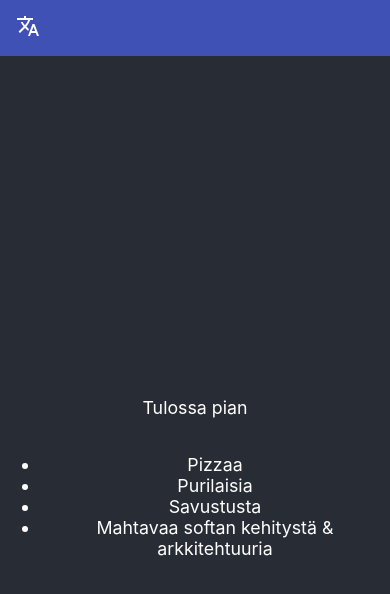
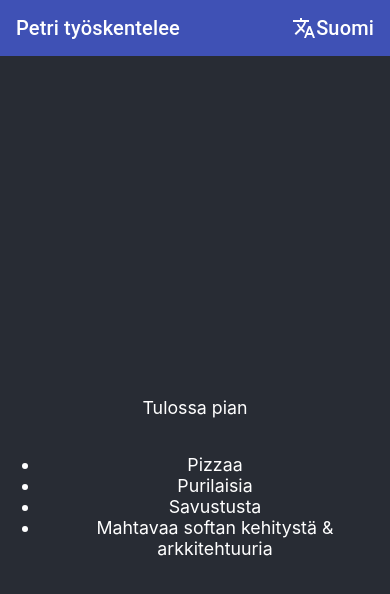
Before and after one commit to Petsuri/petri.works, a React (Create React App) app in the folder site/client/: page / in a window 390 px wide. Shown: the top 594 px of the page. Built offline with nearby package versions, Linux system fonts and the light colour scheme.

Commit message:
Added possibility change language and improved top menu bar

```diff
--- a/site/client/src/TopMenu.tsx
+++ b/site/client/src/TopMenu.tsx
@@ -1,29 +1,90 @@
-import { AppBar, makeStyles, Theme, Toolbar, Typography } from "@material-ui/core";
-import React from "react";
+import { AppBar, IconButton, makeStyles, Menu, MenuItem, Theme, Toolbar, Typography } from "@material-ui/core";
+import React, { MouseEvent, useState } from "react";
 import { useTranslation } from "react-i18next";
+import i18n from './i18n';
 import LanguageIcon from "./icons/LanguageIcon";
+import { Locale } from "./locales/Locale";
 
 const useStyles = makeStyles((theme: Theme) => ({
-    title: {
+    titleDesktop: {
         flexGrow: 1,
         display: 'none',
         [theme.breakpoints.up('sm')]: {
           display: 'block',
         },
       },
-}));
+    titleMobile: {
+        flexGrow: 1,
+        display: 'none',
+        [theme.breakpoints.down('xs')]: {
+          display: 'block',
+        },
+      },
+    }
+));
 
 const TopMenu = (): JSX.Element => {
+
+    const languageMenuId: string = 'change-language-menu-id';
+
+    const [anchorEl, setAnchorEl] = useState<Element | null>(null);
+    const [locale, setLocale] = useState<Locale>(Locale.finnish());
     const { t } = useTranslation();
     const classes = useStyles();
+    const isLanguageMenuOpen = Boolean(anchorEl);
+
+    const handleLanguageMenuOpen = (event: MouseEvent): void => {
+        setAnchorEl(event.currentTarget);
+    }
+
+    const changeLocale = (newLocale: Locale): void => {
+        i18n.changeLanguage(newLocale.locale);
+        setLocale(newLocale);
+        handleMenuClose();
+    }
+
+    const handleMenuClose = () => {
+        setAnchorEl(null);
+      };
+
+    const renderMenu = (
+        <Menu
+          anchorEl={anchorEl}
+          anchorOrigin={{ vertical: 'top', horizontal: 'right' }}
+          id={languageMenuId}
+          keepMounted
+          transformOrigin={{ vertical: 'top', horizontal: 'right' }}
+          open={isLanguageMenuOpen}
+          onClose={handleMenuClose}
+        >
+          <MenuItem onClick={() => changeLocale(Locale.finnish())}>{Locale.finnish().name}</MenuItem>
+          <MenuItem onClick={() => changeLocale(Locale.english())}>{Locale.english().name}</MenuItem>
+        </Menu>
+      );
+
 
     return <AppBar position="static">
         <Toolbar>
-        <Typography variant="h6" className={classes.title}>
+        <Typography variant="h6" className={classes.titleDesktop}>
             {t('main.works')}
         </Typography>
+        <Typography variant="h6" className={classes.titleMobile}>
+            {t('main.works_short')}
+        </Typography>
         <div>
-        <LanguageIcon />
+            <IconButton
+                edge="end"
+                aria-label="account of current user"
+                aria-controls={languageMenuId}
+                aria-haspopup="true"
+                onClick={handleLanguageMenuOpen}
+                color="inherit" >
+                <LanguageIcon />
+                <Typography variant="h6">
+                    {locale.name}
+                </Typography>
+            </IconButton>
+            {renderMenu}
         </div>
         </Toolbar>
     </AppBar>;
--- a/site/client/src/i18n.ts
+++ b/site/client/src/i18n.ts
@@ -1,12 +1,16 @@
 import i18n from 'i18next';
 import { initReactI18next } from 'react-i18next';
 import translationFI from './locales/fi/translation.json';
+import translationEN from './locales/en/translation.json';
 
 
 const translations = {
     fi: {
-        translation: translationFI
-    }
+        translation: translationFI,
+    },
+    en: {
+        translation: translationEN,
+    },
 };
 
 i18n
@@ -14,7 +18,7 @@ i18n
 .init({
     resources: translations,
     lng: 'fi',
-    fallbackLng: 'fi',
+    fallbackLng: 'en',
     debug: false,
     interpolation: {
         escapeValue: false, // not needed for react as it escapes by default
--- /dev/null
+++ b/site/client/src/locales/Locale.ts
@@ -0,0 +1,16 @@
+export class Locale {
+    readonly locale: string;
+    readonly name: string;
+
+    public static finnish = (): Locale =>
+        new Locale('fi', 'Suomi');
+
+    public static english = (): Locale =>
+    new Locale('en', 'English');
+
+    constructor(theLocale: string, theName: string)
+    {
+        this.locale = theLocale;
+        this.name = theName;
+    }
+}
--- a/site/client/src/locales/en/translation.json
+++ b/site/client/src/locales/en/translation.json
@@ -1,6 +1,7 @@
 {
     "main": {
         "works": "Petri Miikki works",
+        "works_short": "Petri works",
         "coming_soon": "Coming soon",
         "coming" : {
             "pizza": "Pizza",
--- a/site/client/src/locales/fi/translation.json
+++ b/site/client/src/locales/fi/translation.json
@@ -1,6 +1,7 @@
 {
     "main": {
         "works": "Petri Miikki työskentelee",
+        "works_short": "Petri työskentelee",
         "coming_soon": "Tulossa pian",
         "coming" : {
             "pizza": "Pizzaa",
```
